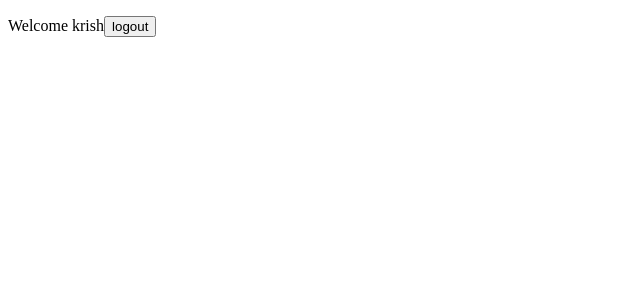
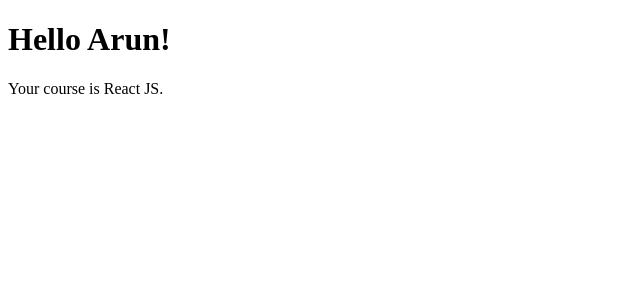
Before and after one commit to syamalathagudepu/RE-JS-APP, a React (Vite) app: page / in a window 1280 px wide. Shown: the top 300 px of the page, without its empty margins (0-640 px from the left). Built offline with nearby package versions, Linux system fonts and the light colour scheme.

Commit message:
props example

```diff
--- a/src/App.jsx
+++ b/src/App.jsx
@@ -1,20 +1,20 @@
-// // import StudentCard from './components/StudentCard';
+import StudentCard from './components/StudentCard';
 
-// // function App() {
-// //   const studentName = "Arun";
-// //   const course = "React JS";
-// //   const age = 21;
-// //   const city = "Coimbatore";
+function App() {
+  const studentName = "Arun";
+  const course = "React JS";
+  const age = 21;
+  const city = "Coimbatore";
 
-// //   return <StudentCard
-// //     studentName={studentName}
-// //     course={course}
-// //     age={age}
-// //     city={ city }
-// //   />
+  return <StudentCard
+    studentName={studentName}
+    course={course}
+    age={age}
+    city={ city }
+  />
 
-// // }
-// // export default App;
+}
+export default App;
 
 
 // import { useState } from "react";
@@ -54,20 +54,3 @@
 // }
 
 // export default App;
-
-import Header from "./components/Header"
-
-function App() {
-  const loggedInUser = {
-                         name: "krish",
-                         email: "krishna@guvi.in"
-                        }
-
-return (
-  <>
-    <Header
-        loggedInUser={loggedInUser}/>
-   </>
-        )        }
-
-export default App;
--- a/src/components/Header.jsx
+++ /dev/null
@@ -1,20 +0,0 @@
-// function StudentCard({studentName,course,age,city}) {
-//     console.log(studentName, course, age, city);
-
-//     return <h1>Hello {studentName}!</h1>
-
-// }
-
-// export default StudentCard;
-
-function Header(props)  {
-
-    return(
-    <>
-    <p>Welcome {props.loggedInUser.name}
-          <button>logout</button></p>
-    </>
-)
-}
-
-export default Header;
--- /dev/null
+++ b/src/components/StudentCard.jsx
@@ -0,0 +1,12 @@
+function StudentCard({studentName,course,age,city}) {
+    console.log(studentName, course, age, city);
+
+    return (
+    <>
+    <h1>Hello {studentName}!</h1>
+    <p> Your course is {course}.</p>
+</>
+    )
+}
+
+export default StudentCard;
```
